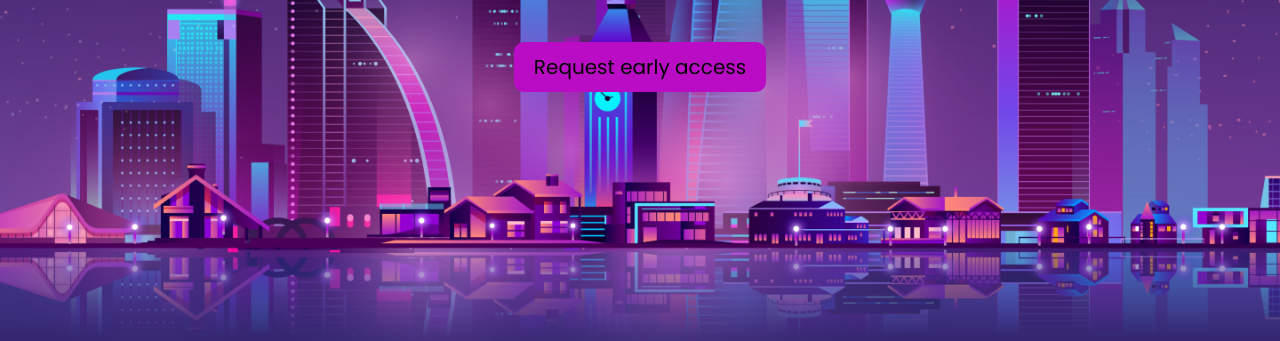
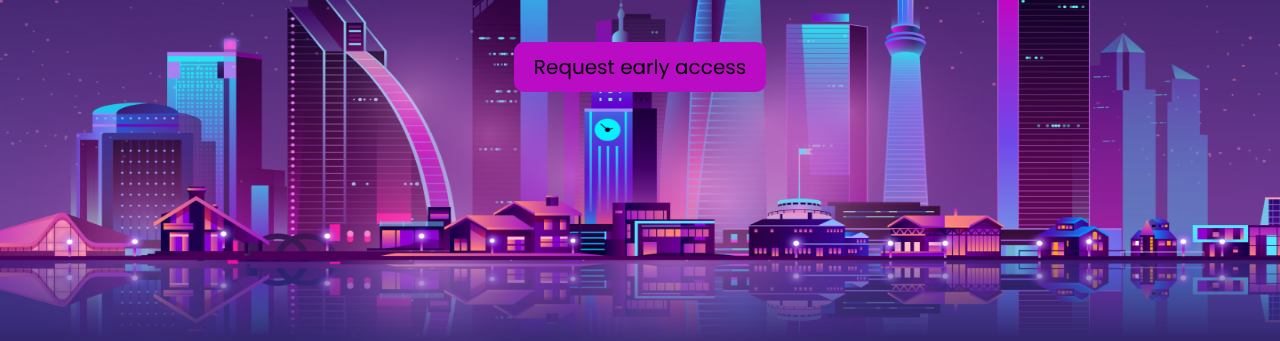
Before and after one commit to omkarg01/HTML-CSS-Project-5, a website: page index.html in a window 1280 px wide. Shown: the part 459-800 px from the top of the page. Drawn offline with Linux system fonts and the light colour scheme.

Commit message:
Project 5 complete

```diff
--- a/style.css
+++ b/style.css
@@ -100,10 +100,9 @@ ul {
 
 .container section:nth-child(2) {
     background-image: url(./assets/bg.png);
-    background-size: cover;
+    background-size: 100% 100%;
     background-repeat: no-repeat;
     background-position: bottom;
-    position: absolute;
     width: 100%;
     height: 90vh;
     text-align: center;
```
